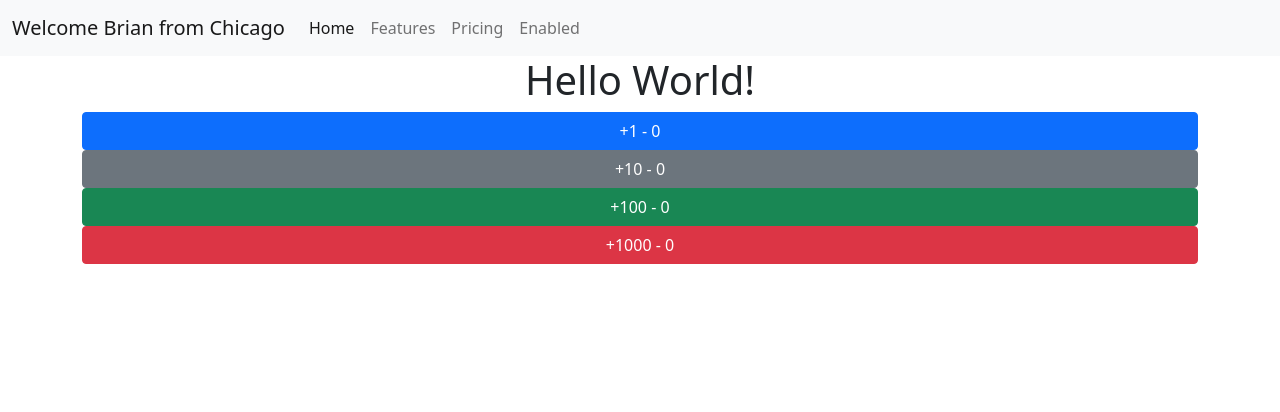
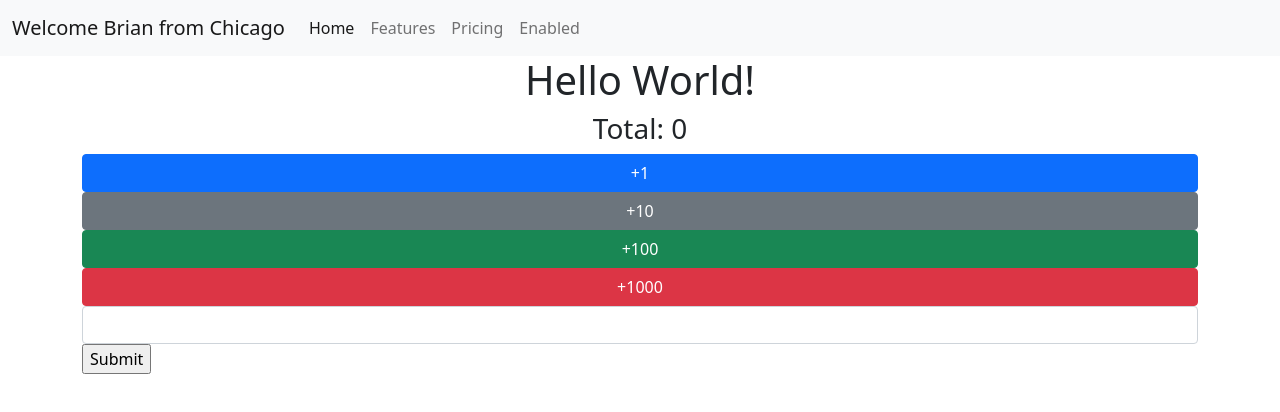
Before and after one commit to ibsy000/week8_day1_react_intro, a React (Create React App) app: page / in a window 1280 px wide. Shown: the top 412 px of the page. Built offline with nearby package versions, Linux system fonts and the light colour scheme.

Commit message:
Move count state from buttons to App and add Names state that is an array

```diff
--- a/src/App.js
+++ b/src/App.js
@@ -1,3 +1,4 @@
+import { useState } from 'react'
 import Button from "./components/Button";
 import Navbar from "./components/Navbar";
 
@@ -9,13 +10,35 @@ function App(props) {
         {color: 'success', step: 100},
         {color: 'danger', step: 1000}
     ]
+
+    const [count, setCount] = useState(0)
+    const [names, setNames] = useState([])
+    function handleClick(step){
+        console.log('Clicked')
+        setCount(count + step)
+    }
+
+    function handleNameClick(event){
+        event.preventDefault()
+        const name = event.target.firstName.value
+        let newNames = [...names, name]
+        setNames(newNames)
+    }
+
     return (
         <>
-        <Navbar name = 'Brian' city = 'Chicago' />
-        <div className = 'container'>
-            <h1 className = 'text-center'>Hello World!</h1>
-            {buttons.map((b,i) => <Button color = {b.color} step = {b.step} key = {i} />)}
-        </div>
+            <Navbar name = 'Brian' city = 'Chicago' />
+            <div className = 'container'>
+                <h1 className = 'text-center'>Hello World!</h1>
+                <h3 className = 'text-center'>Total: {count}</h3>
+                {buttons.map((b,i) => <Button color = {b.color} step = {b.step}
+                    key = {i} handleClick = {handleClick}/>)}
+                <form onSubmit = {handleNameClick}>
+                    <input type='text' className = 'form-control' name = 'firstName' />
+                    <input type = 'submit' value = 'Submit' />
+                </form>
+                {names.map((n, idx) => <p key = {idx}>{n}</p>)}
+            </div>
         </>
     );
 }
--- a/src/components/Button.js
+++ b/src/components/Button.js
@@ -1,13 +1,9 @@
-import React, { useState } from 'react'
+import React from 'react'
 
 export default function Button(props) {
-    console.log('hello this is the button function running')
-    const [count, setCount] = useState(0)
-    function handleClick(){
-        setCount(count + props.step)
-    }
+
     return (
         <button className = {`btn btn-${props.color} w-100`}
-            onClick={handleClick}>+{props.step} - {count}</button>
+            onClick={() => props.handleClick(props.step)}>+{props.step}</button>
     )
 }
```
